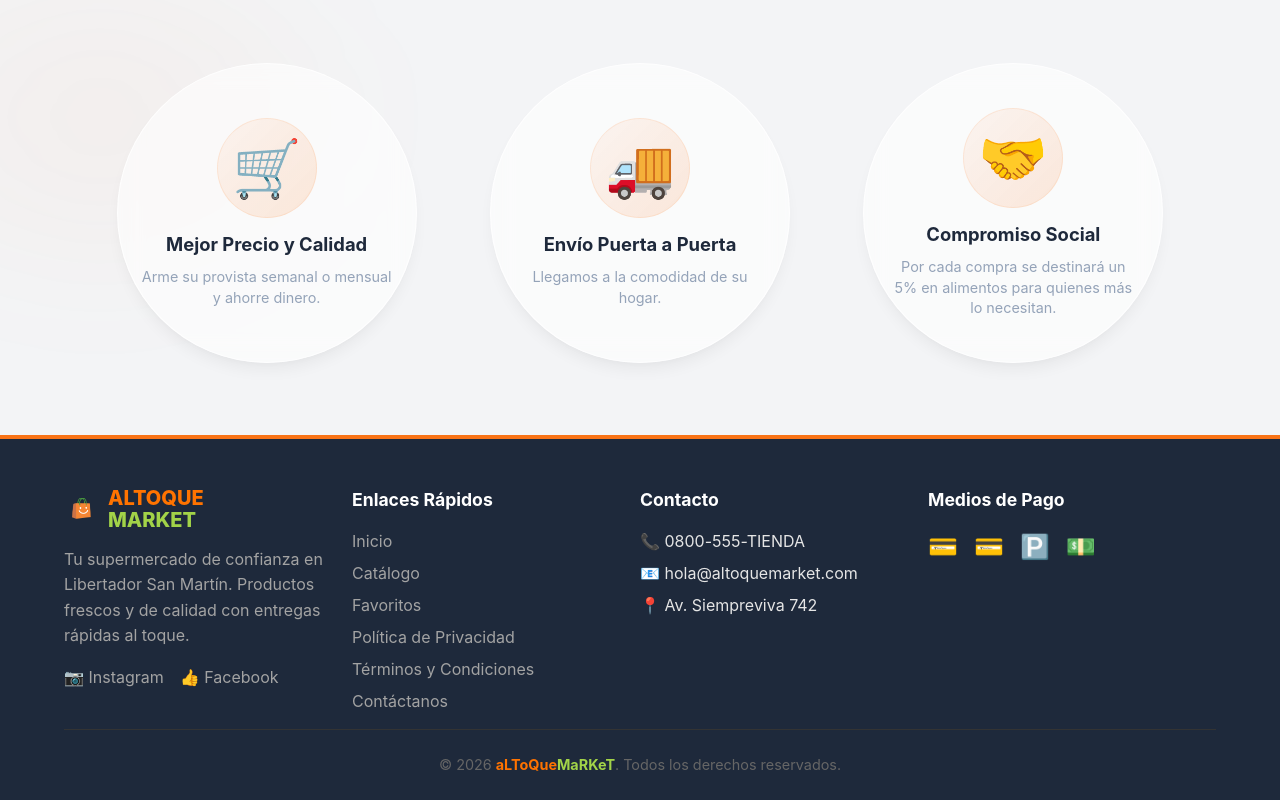
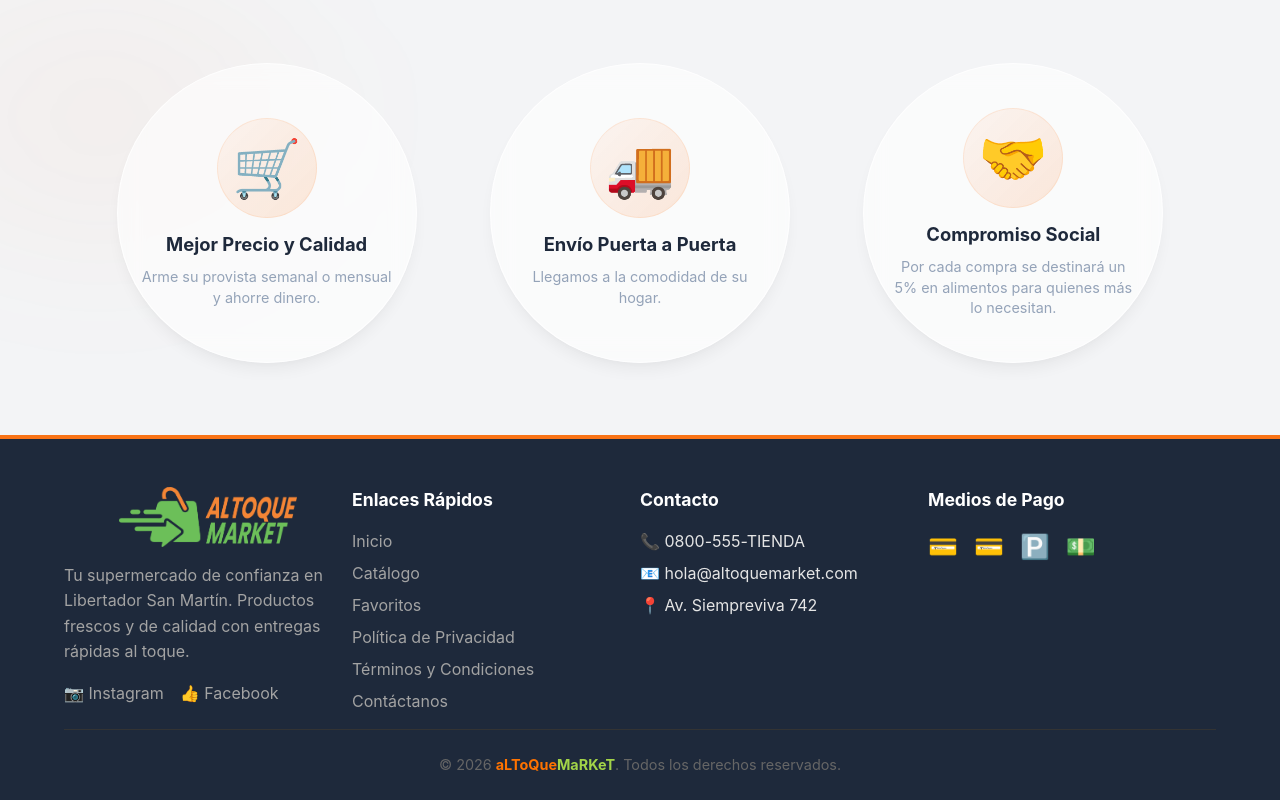
Before and after one commit to chayannelibertador/tienda-comestibles, a React (Vite) app: page / in a window 1280 px wide. Shown: the part 1351-2151 px from the top of the page. Built offline with nearby package versions, Linux system fonts and the light colour scheme; no server answers.

Commit message:
Add files via upload

```diff
--- a/src/components/layout/Footer.jsx
+++ b/src/components/layout/Footer.jsx
@@ -1,6 +1,6 @@
 import { Link } from 'react-router-dom';
 import { useSettings } from '../../context/SettingsContext';
-import BrandIcon from '../common/BrandIcon';
+import brandLogo from '../../assets/altoquemarket2.png';
 import './Footer.css';
 
 export default function Footer() {
@@ -11,13 +11,9 @@ export default function Footer() {
             <div className="footer__content">
                 <div className="footer__grid">
                     <div className="footer__col">
-                        <h3 className="footer__brand">
-                            <BrandIcon className="footer__brand-icon" />
-                            <div className="footer__brand-text">
-                                <span style={{ color: '#ff7300' }}>ALTOQUE</span>
-                                <span style={{ color: '#a2d348' }}>MARKET</span>
-                            </div>
-                        </h3>
+                        <div className="footer__brand" style={{ marginBottom: '1rem', display: 'flex', justifyContent: 'center' }}>
+                            <img src={brandLogo} alt="Al Toque Market" style={{ height: '60px', width: 'auto', objectFit: 'contain' }} />
+                        </div>
                         <p>Tu supermercado de confianza en Libertador San Martín. Productos frescos y de calidad con entregas rápidas al toque.</p>
                         <div className="social-links">
                             {settings.instagram && (
```
